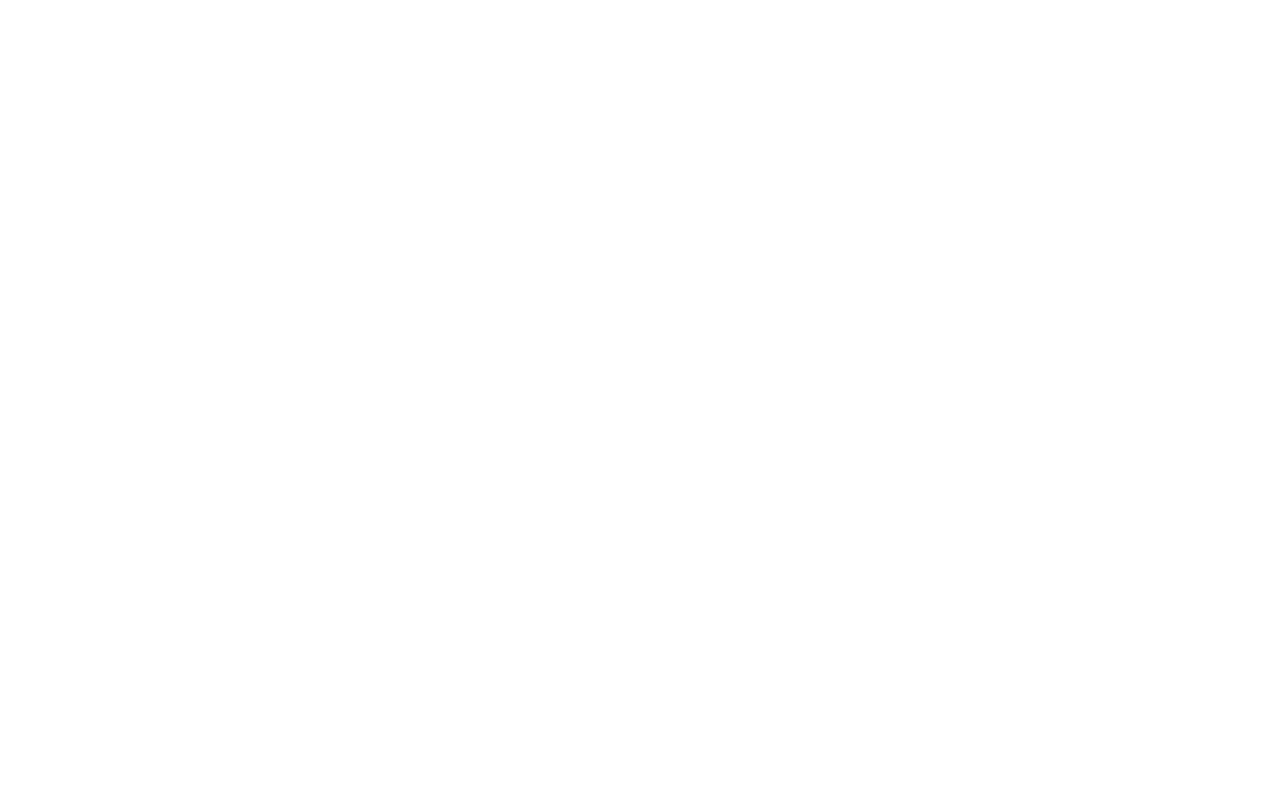
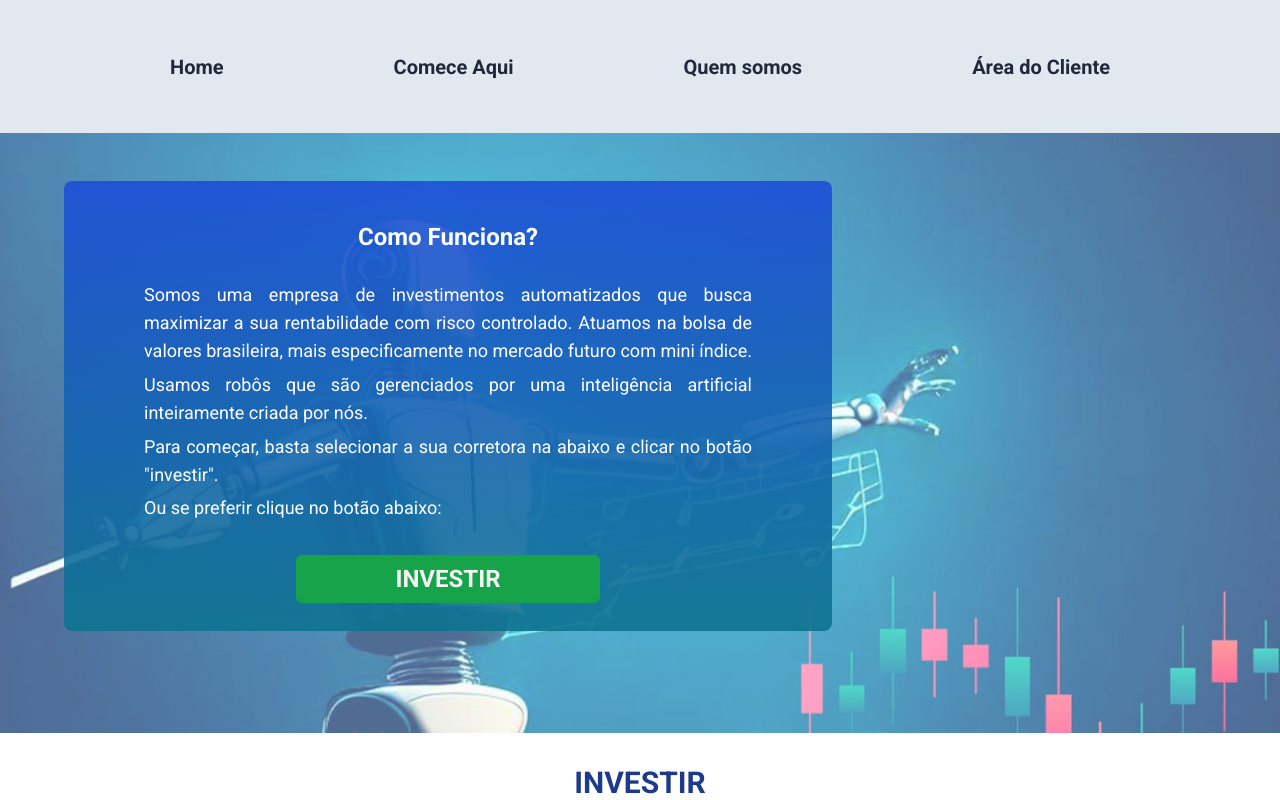
Before and after one commit to JP328/investimentos-automatizados, a React (Vite) app: page /investimentos-automatizados/StartInvest in a window 1280 px wide. Before the commit this address had no page. Built offline with nearby package versions, Linux system fonts and the light colour scheme.

Commit message:
Feat: Alteração de rotas e correção de bugs

```diff
--- a/src/components/Header.tsx
+++ b/src/components/Header.tsx
@@ -51,17 +51,17 @@
           <RxExit/>
         </div>
         <div className="hover:text-cyan-600" onClick={toggleMenu}>
-          <Link to={'/Startup-De-Investimento/'}>Home</Link>
+          <Link to={'/investimentos-automatizados/'}>Home</Link>
         </div>
         <div className="hover:text-cyan-600" onClick={toggleMenu}>
-          <Link to={'/Startup-De-Investimento/StartInvest'}>Comece Aqui</Link>
+          <Link to={'/investimentos-automatizados/StartInvest'}>Comece Aqui</Link>
         </div>
         <div className="hover:text-cyan-600" onClick={() => notification()}>
-          {/* <Link to={'/Startup-De-Investimento/AboutUs'}>Quem Somos</Link> */}
+          {/* <Link to={'/investimentos-automatizados/AboutUs'}>Quem Somos</Link> */}
           Quem somos
         </div>
         <div className="hover:text-cyan-600" onClick={() => notification()}>
-          {/* <Link to={'/Startup-De-Investimento/ClientArea'}>Área do Cliente</Link> */}
+          {/* <Link to={'/investimentos-automatizados/ClientArea'}>Área do Cliente</Link> */}
           Área do Cliente
         </div>
         {showModal && modal}
--- a/src/pages/Home.tsx
+++ b/src/pages/Home.tsx
@@ -4,14 +4,14 @@
       <div className="relative bg-blue-800 h-full">
         {window.screen.width >= 760 ?
           <img
-          src="/homepage.jpeg"
-          alt="brett-jordan-5L0R8ZqPZHk-unsplash"
+          src="/investimentos-automatizados/homepage.jpeg"
+          alt="Robot-showing-candles"
           className="w-full max-xl:h-full"
           />
           :
           <img
-          src="/homepage-mobile.jpeg"
-          alt="brett-jordan-5L0R8ZqPZHk-unsplash"
+          src="/investimentos-automatizados/homepage-mobile.jpeg"
+          alt="Robot-showing-candles"
           className="w-full max-xl:h-full"
           />
         }
--- a/src/pages/StartInvest.tsx
+++ b/src/pages/StartInvest.tsx
@@ -82,14 +82,14 @@
       <div className="relative">
       {window.screen.width >= 760 ?
           <img
-            src="/startinvest.jpeg"
-            alt="Two robots"
+            src="/investimentos-automatizados/startinvest.jpeg"
+            alt="Robot-showing-candles2"
             className="w-full h-full min-h-[600px] opacity-70"
           />
           :
           <img
-            src="/startinvest-mobile.jpeg"
-            alt="Two robots"
+            src="/investimentos-automatizados/startinvest-mobile.jpeg"
+            alt="Robot-showing-candles2"
             className="w-full h-full min-h-[600px] opacity-70"
           />
         }
--- a/src/routes/routes.tsx
+++ b/src/routes/routes.tsx
@@ -7,9 +7,9 @@
   return(
     <BrowserRouter>
       <Routes>
-        <Route path='/Startup-De-Investimento/' element={<BasePage/>} >
+        <Route path='/investimentos-automatizados/' element={<BasePage/>} >
           <Route index element={<Home/>} />
-          <Route path='/Startup-De-Investimento/StartInvest' element={<StartInvest/>} />
+          <Route path='/investimentos-automatizados/StartInvest' element={<StartInvest/>} />
         </Route>
       </Routes>
     </BrowserRouter>
--- a/vite.config.ts
+++ b/vite.config.ts
@@ -3,6 +3,6 @@
 
 // https://vitejs.dev/config/
 export default defineConfig({
-  base: "/Startup-De-Investimento/",
+  base: "/investimentos-automatizados/",
   plugins: [react()],
 })
```
